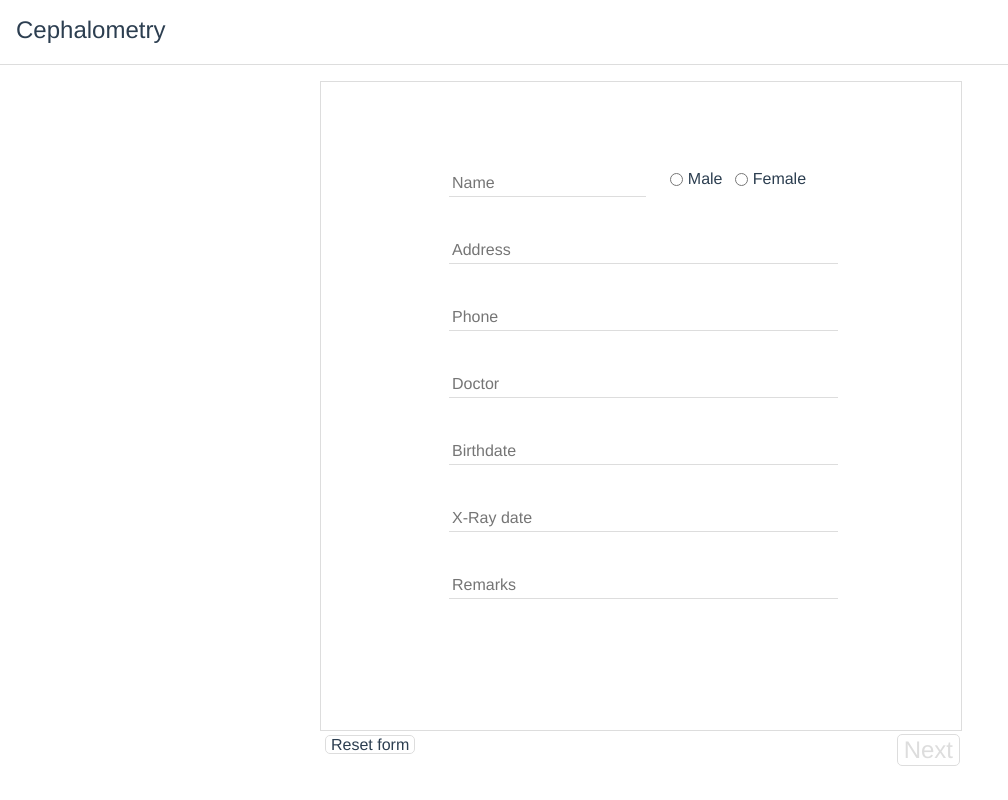
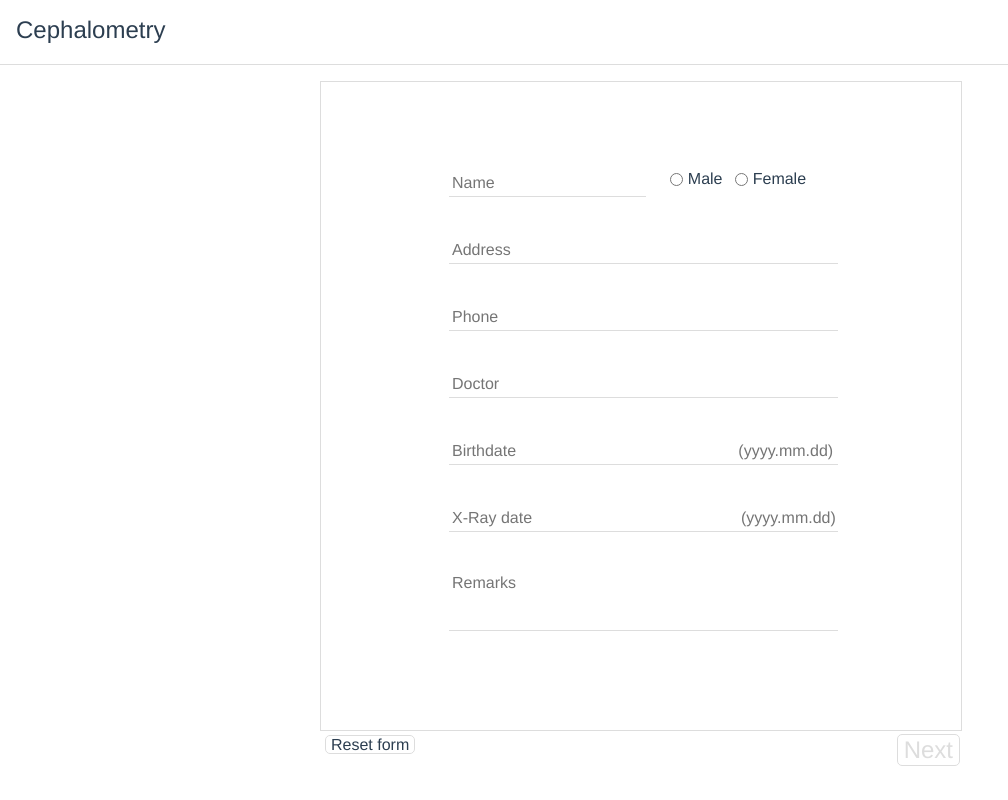
Before and after one commit to edvardgospel/cephalometry-fe, a Vue app: page / in a window 1280 px wide. Shown: the whole page, without its empty margins (0-1008 px from the left). Built offline with nearby package versions, Linux system fonts and the light colour scheme.

Commit message:
Refactored Form and added validation to inputs

```diff
--- a/src/components/CephalometryForm.vue
+++ b/src/components/CephalometryForm.vue
@@ -4,7 +4,13 @@
       <form id="form-id" @submit.prevent="submitForm">
         <div class="inner-form-div">
           <div class="inner-input-div">
-            <input type="text" class="form-input-half-width" v-model="name" placeholder="Name" />
+            <input
+              type="text"
+              class="form-input-half-width"
+              v-model="name"
+              placeholder="Name"
+              maxlength="50"
+            />
           </div>
           <div class="radio-input-div">
             <input type="radio" id="male" v-model="gender" value="male" />
@@ -12,12 +18,44 @@
             <input type="radio" id="female" v-model="gender" value="female" />
             <label for="female">Female</label>
           </div>
-          <input type="text" class="form-input" v-model="address" placeholder="Address" />
-          <input type="text" class="form-input" v-model="phone" placeholder="Phone" />
-          <input type="text" class="form-input" v-model="doctor" placeholder="Doctor" />
-          <input type="text" class="form-input" v-model="birthDate" placeholder="Birthdate" />
-          <input type="text" class="form-input" v-model="xRayDate" placeholder="X-Ray date" />
-          <input type="text" class="form-input" v-model="remarks" placeholder="Remarks" />
+          <input
+            type="text"
+            class="form-input"
+            v-model="address"
+            placeholder="Address"
+            maxlength="50"
+          />
+          <input type="text" class="form-input" v-model="phone" placeholder="Phone" maxlength="15" />
+          <input
+            type="text"
+            class="form-input"
+            v-model="doctor"
+            placeholder="Doctor"
+            maxlength="50"
+          />
+          <input
+            type="text"
+            class="form-input"
+            :class="{red: (birthDate.length===10 && !isDateMatchesRegex(birthDate)) || (isAllInputFilled && !isDateMatchesRegex(birthDate))}"
+            v-model="birthDate"
+            placeholder="Birthdate                                                  (yyyy.mm.dd)"
+            maxlength="10"
+          />
+          <input
+            type="text"
+            class="form-input"
+            :class="{red: (xRayDate.length===10 && !isDateMatchesRegex(xRayDate)) || (isAllInputFilled && !isDateMatchesRegex(xRayDate))}"
+            v-model="xRayDate"
+            placeholder="X-Ray date                                               (yyyy.mm.dd)"
+            maxlength="10"
+          />
+          <textarea
+            class="form-textarea"
+            v-model="remarks"
+            placeholder="Remarks"
+            rows="3"
+            maxlength="1500"
+          />
         </div>
       </form>
     </div>
@@ -30,7 +68,7 @@
           type="submit"
           form="form-id"
           class="generate-button-unclickable"
-          :class="{'generate-button-clickable': isAllInputFilled()}"
+          :class="{'generate-button-clickable': isAllInputFilled && doesDatesMatchesRegex}"
         >Next</button>
       </div>
     </div>
@@ -42,49 +80,53 @@ export default {
   name: "CephalometryForm",
   data() {
     return {
-      name: null,
-      address: null,
-      phone: null,
-      gender: null,
-      doctor: null,
-      birthDate: null,
-      xRayDate: null,
-      remarks: null
+      name: "",
+      address: "",
+      phone: "",
+      gender: "",
+      doctor: "",
+      birthDate: "",
+      xRayDate: "",
+      remarks: "",
+      dateRegex: "([12]\\d{3}.(0[1-9]|1[0-2]).(0[1-9]|[12]\\d|3[01]))"
     };
+  },
+  computed: {
+    isAllInputFilled() {
+      return (
+        this.name !== "" &&
+        this.address !== "" &&
+        this.phone !== "" &&
+        this.gender !== "" &&
+        this.doctor !== "" &&
+        this.birthDate !== "" &&
+        this.xRayDate !== "" &&
+        this.remarks !== ""
+      );
+    },
+    doesDatesMatchesRegex() {
+      return (
+        this.isDateMatchesRegex(this.birthDate) &&
+        this.isDateMatchesRegex(this.xRayDate)
+      );
+    }
   },
   methods: {
     resetForm() {
-      this.name = null;
-      this.address = null;
-      this.phone = null;
-      this.gender = null;
-      this.doctor = null;
-      this.birthDate = null;
-      this.xRayDate = null;
-      this.remarks = null;
+      this.name = "";
+      this.address = "";
+      this.phone = "";
+      this.gender = "";
+      this.doctor = "";
+      this.birthDate = "";
+      this.xRayDate = "";
+      this.remarks = "";
     },
-    isAllInputFilled() {
-      return (
-        this.name !== null &&
-        this.name !== "" &&
-        this.address !== null &&
-        this.address !== "" &&
-        this.phone !== null &&
-        this.phone !== "" &&
-        this.gender !== null &&
-        this.gender !== "" &&
-        this.doctor !== null &&
-        this.doctor !== "" &&
-        this.birthDate !== null &&
-        this.birthDate !== "" &&
-        this.xRayDate !== null &&
-        this.xRayDate !== "" &&
-        this.remarks !== null &&
-        this.remarks !== ""
-      );
+    isDateMatchesRegex(date) {
+      return date.match(this.dateRegex);
     },
     submitForm() {
-      if (this.isAllInputFilled()) {
+      if (this.isAllInputFilled && this.doesDatesMatchesRegex) {
         let personalData = {
           name: this.name,
           address: this.address,
@@ -133,11 +175,10 @@ form {
 }
 
 .form-input,
-.form-input-half-width {
+.form-input-half-width,
+.form-textarea {
   position: relative;
-  display: block;
   margin: 0 auto;
-  height: 1.5rem;
   float: left;
   margin-top: 2.5rem;
   padding-left: 3px;
@@ -150,12 +191,22 @@ form {
   border-bottom: 1px solid #dddddd;
 }
 
-.form-input {
+.form-input,
+.form-input-half-width {
+  height: 1.5rem;
+}
+
+.form-input,
+.form-textarea {
   width: 100%;
 }
 
 .form-input-half-width {
   width: 50%;
+}
+
+.form-textarea {
+  resize: none;
 }
 
 .radio-input-div {
@@ -192,12 +243,14 @@ input[type="radio"] {
 }
 
 input[type="date"]::before {
-	content: attr(data-placeholder);
-	width: 100%;
+  content: attr(data-placeholder);
+  width: 100%;
 }
 
 input[type="date"]:focus::before,
-input[type="date"]:valid::before { display: none }
+input[type="date"]:valid::before {
+  display: none;
+}
 
 .generate-button-div {
   float: right;
@@ -229,4 +282,8 @@ input[type="date"]:valid::before { display: none }
   background-color: #f5f5f5;
   border-color: #f5f5f5;
 }
+
+.red {
+  color: red;
+}
 </style>
```
